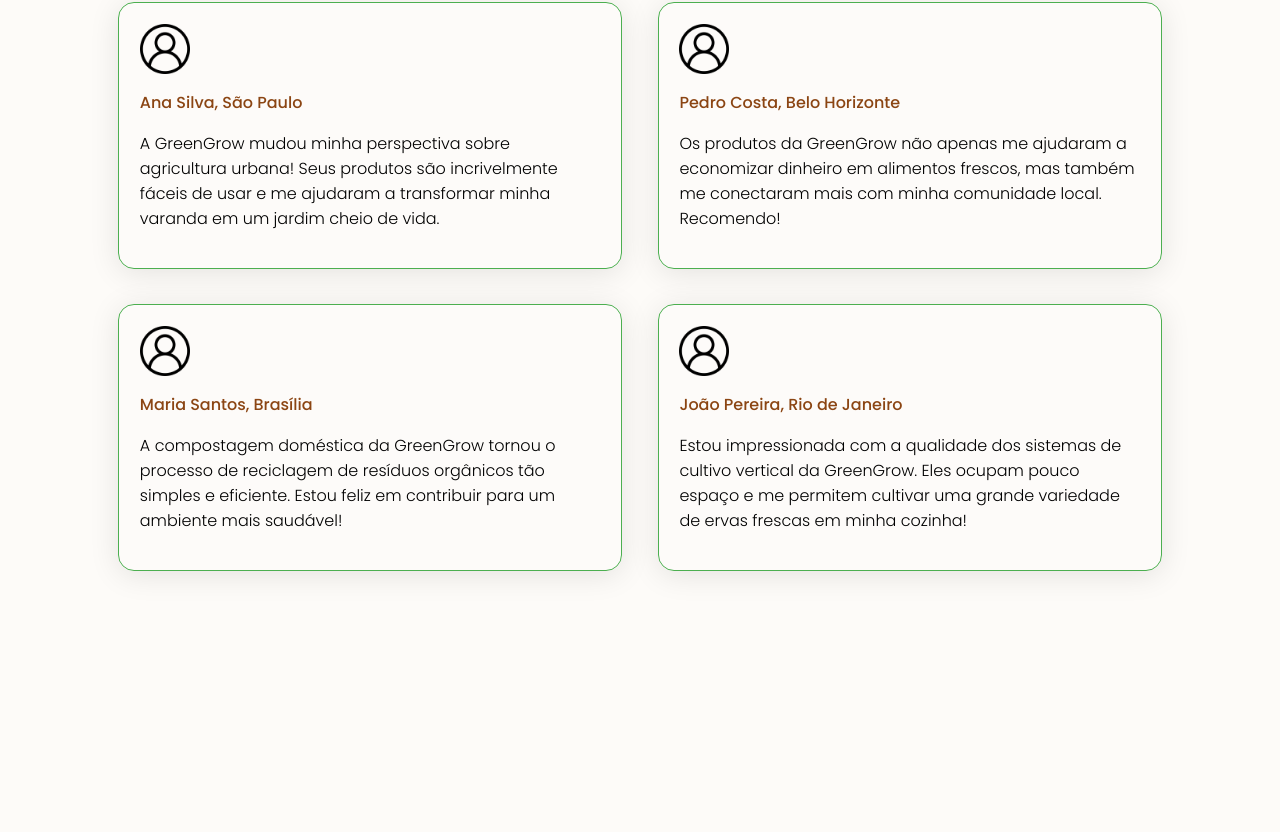
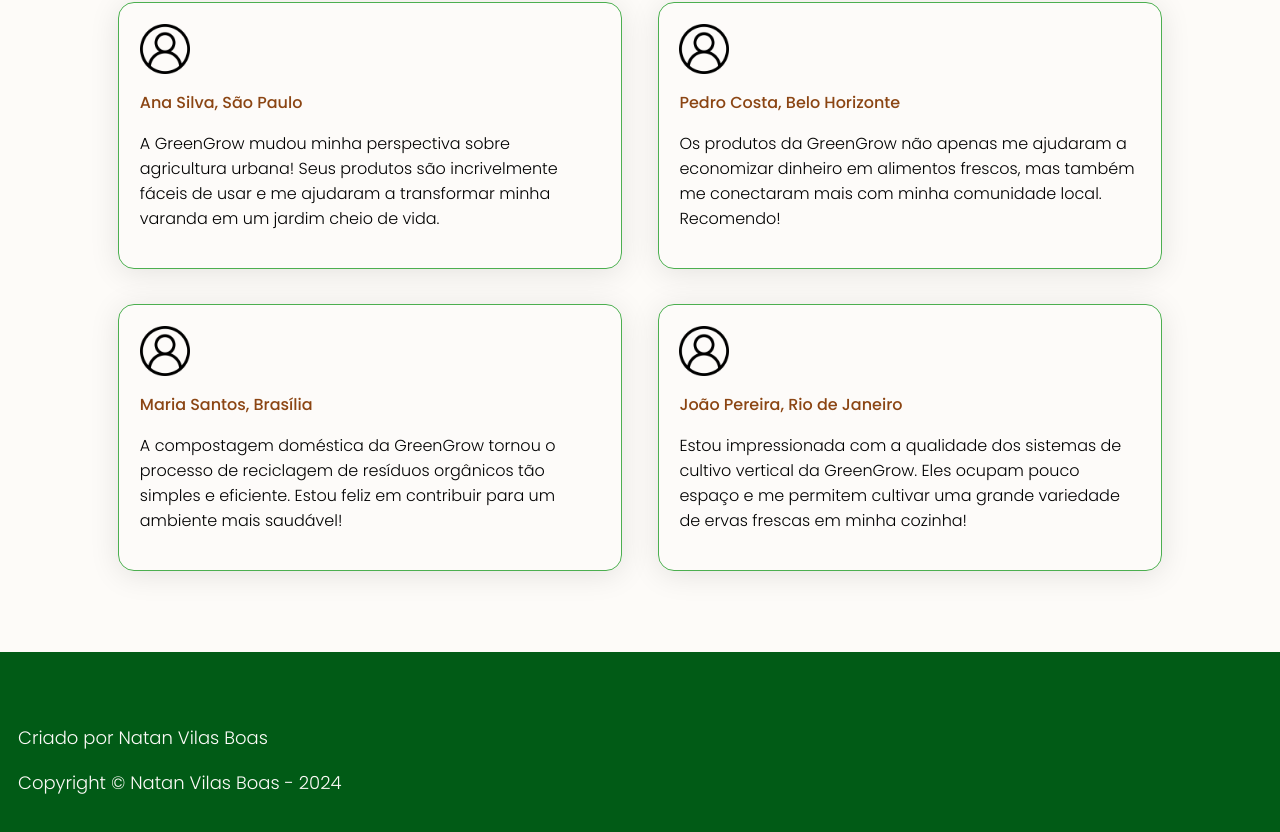
Before and after one commit to NatanVilasBoas/green-grow-site, a React (Create React App) app: page / in a window 1280 px wide. Shown: the part 1807-2639 px from the top of the page. Before the commit the page ends 2459 px from the top, so only its background shows below. Built offline with nearby package versions, Linux system fonts and the light colour scheme; the HTML template or start-up script is replaced by a standard one.

Commit message:
Footer criado

```diff
--- /dev/null
+++ b/src/components/Footer/Footer.tsx
@@ -0,0 +1,37 @@
+import styled from "styled-components";
+
+const Container = styled.section`
+    width: 100%
+    display: flex;
+    justify-content: space-around;
+    background-color: var(--dartmouth-green);
+    padding: 3em 1em;
+    color: var(--baby-powder);
+    font-size: 18px;
+`
+
+const Link = styled.a`
+    text-decoration: none;
+    color: var(--baby-powder);
+    transition: color ease-in-out 0.3s;
+
+    &:hover{
+        color: var(--pigment-green);
+    }
+`
+
+const Footer = () => {
+    return (
+        <Container>
+            <div>
+                <p>Criado por <Link href="https://github.com/NatanVilasBoas">Natan Vilas Boas</Link></p>
+                <p>Copyright &copy; Natan Vilas Boas - 2024</p>
+            </div>
+            <div>
+
+            </div>
+        </Container>
+    )
+}
+
+export default Footer;
--- a/src/routes.tsx
+++ b/src/routes.tsx
@@ -1,6 +1,7 @@
 import { BrowserRouter, Route, Routes } from "react-router-dom"
 import Initial from "./pages/Initial/Initial"
 import Navbar from "./components/Navbar/Navbar";
+import Footer from "./components/Footer/Footer";
 
 const AppRoutes = () => {
     return(
@@ -9,6 +10,7 @@
             <Routes>
                 <Route path="/" element={<Initial/>}/>
             </Routes>
+            <Footer/>
         </BrowserRouter>
     )
 }
```
